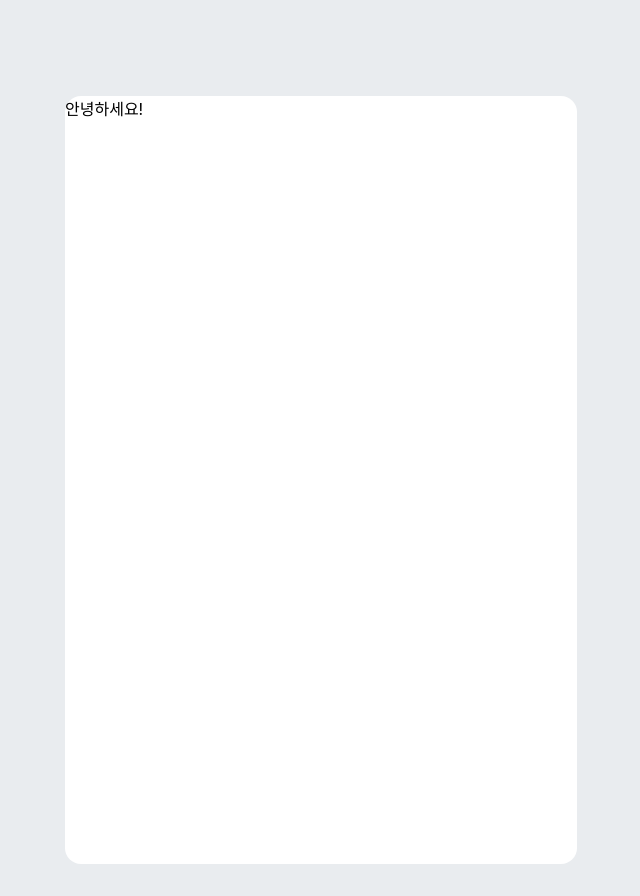
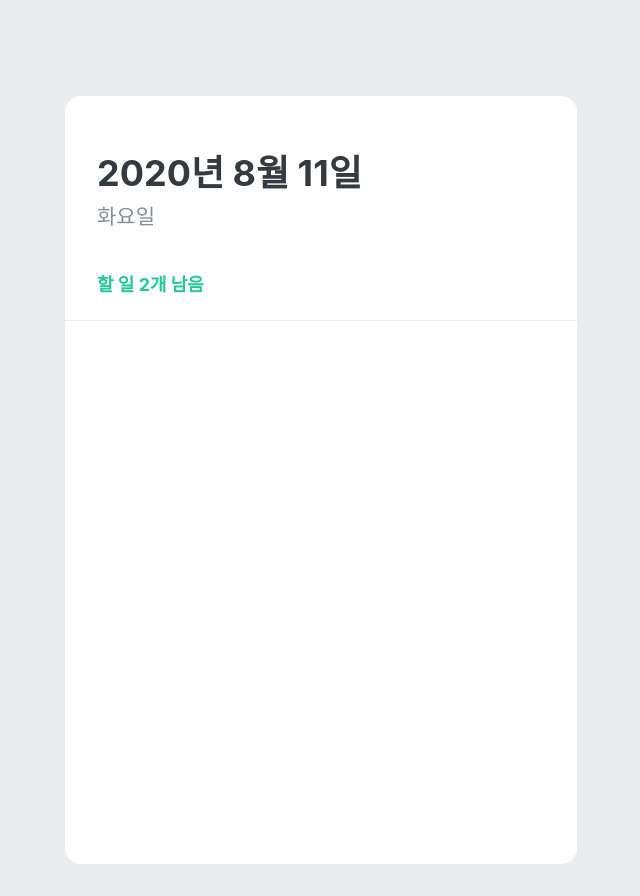
Before and after one commit to zwonlala/react-todolist, a React (Create React App) app: page / in a window 1280 px wide. Shown: the whole page, without its empty margins (319-959 px from the left). Built offline with nearby package versions, Linux system fonts and the light colour scheme.

Commit message:
Add TodoHead component
Add components/TodoHead.js
Use TodoHead at App component

```diff
--- a/src/App.js
+++ b/src/App.js
@@ -1,6 +1,7 @@
 import React from "react";
 import { createGlobalStyle } from "styled-components";
 import TodoTemplate from "./components/TodoTemplate";
+import TodoHead from "./components/TodoHead";
 
 const GlobalStyle = createGlobalStyle`
   body {
@@ -12,7 +13,9 @@
   return (
     <>
       <GlobalStyle />
-      <TodoTemplate>안녕하세요!</TodoTemplate>
+      <TodoTemplate>
+        <TodoHead />
+      </TodoTemplate>
     </>
   );
 }
--- /dev/null
+++ b/src/components/TodoHead.js
@@ -0,0 +1,44 @@
+//현재 날자, 요일 아직 안 끝난 일의 갯수 알려주는 컴포넌트
+
+import React from "react";
+import styled from "styled-components";
+
+const TodoHeadBlock = styled.div`
+  //nested CSS 문법 사용!
+  padding-top: 48px;
+  padding-left: 32px;
+  padding-right: 32px;
+  padding-bottom: 24px;
+  border-bottom: 1px solid #e9ecef;
+
+  h1 {
+    margin: 0;
+    font-size: 36px;
+    color: #343a40;
+  }
+
+  .day {
+    margin-top: 4px;
+    color: #868e96;
+    font-size: 21px;
+  }
+
+  .tasks-left {
+    color: #20c997;
+    font-size: 18px;
+    margin-top: 40px;
+    font-weight: bold;
+  }
+`;
+
+function TodoHead() {
+  return (
+    <TodoHeadBlock>
+      <h1>2020년 8월 11일</h1>
+      <div className="day">화요일</div>
+      <div className="tasks-left">할 일 2개 남음 </div>
+    </TodoHeadBlock>
+  );
+}
+
+export default TodoHead;
```
